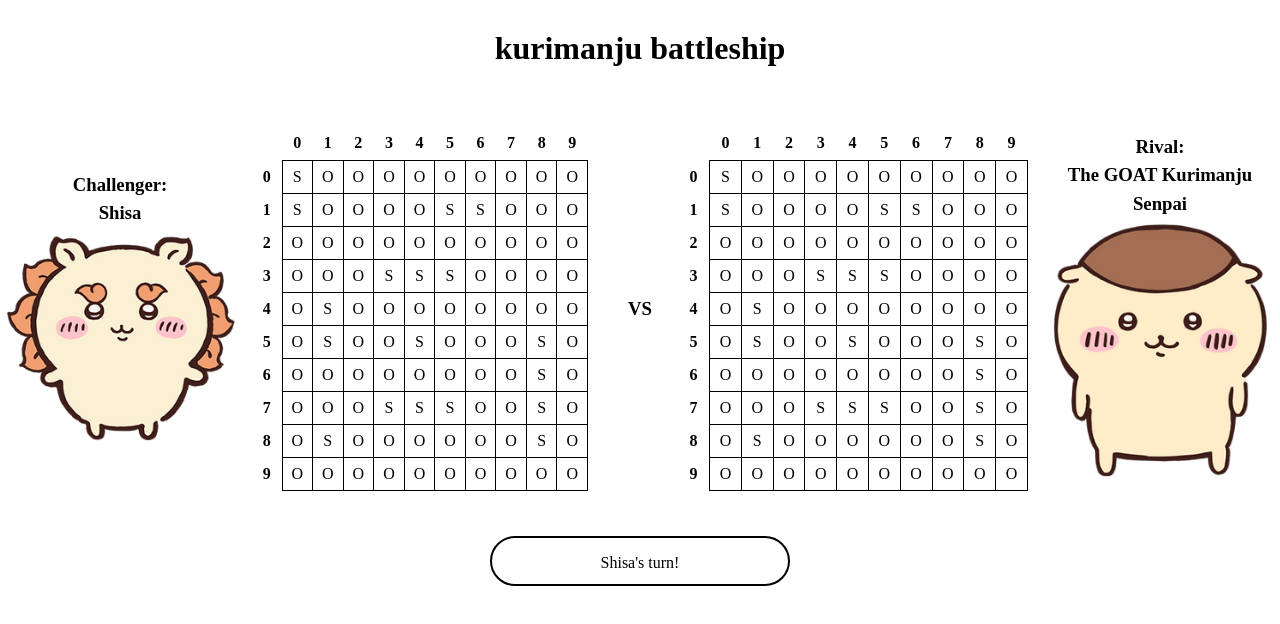
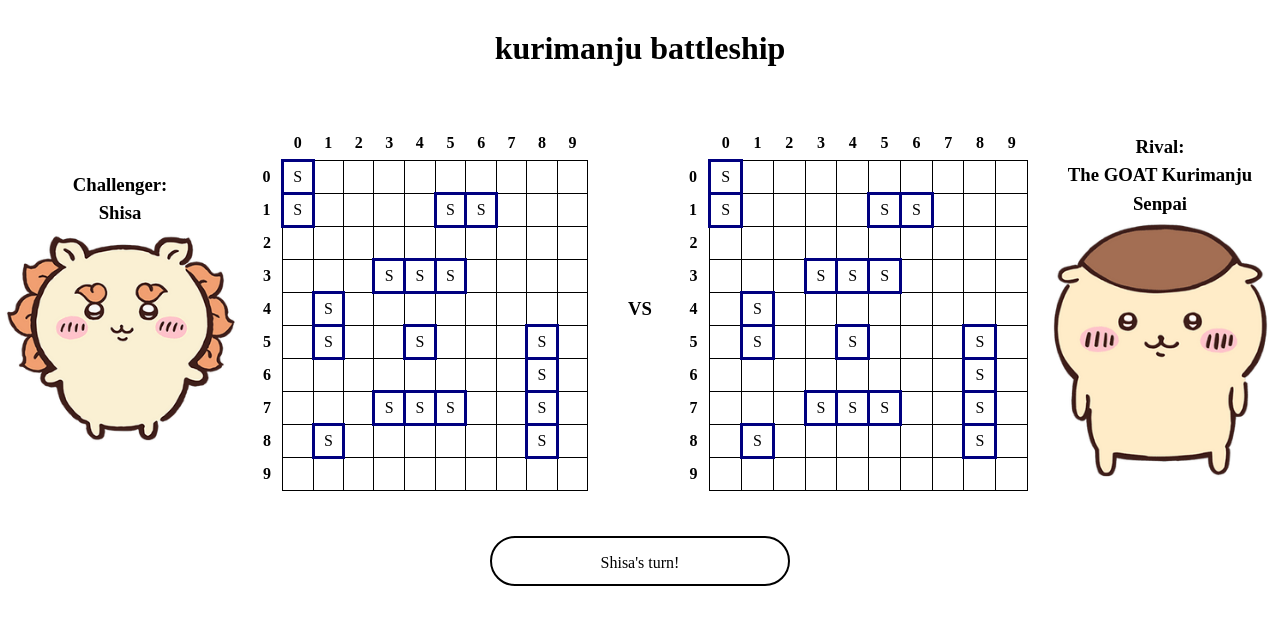
Before and after one commit to JellyRollJunior/kurimanju-battleship, a website built with webpack: page src/index.html in a window 1280 px wide. Built offline with nearby package versions, Linux system fonts and the light colour scheme.

Commit message:
feat: distinguish space with ships, missed attacks, and hit ships

```diff
--- a/src/styles.css
+++ b/src/styles.css
@@ -85,7 +85,20 @@ th {
   margin: 0;
 }
 
-td {
+td.hit {
+  border: 3px solid red;
+}
+
+td.ship {
+  border: 3px solid navy;
+}
+
+td.miss {
+  background-color: #bebebe;
+}
+
+td,
+td.unhit {
   border: 1px solid black;
 }
 
--- a/src/view/view.js
+++ b/src/view/view.js
@@ -15,7 +15,7 @@ const createTableData = (text, x, y) => {
     return td;
 };
 
-const getPlayerBoardToken = (cell) => {
+const getRivalBoardToken = (cell) => {
     if (cell.hasShip()) {
         if (cell.isHit()) {
             // cell hit and has ship
@@ -25,10 +25,27 @@ const getPlayerBoardToken = (cell) => {
         return 'S';
     } else if (cell.isHit()) {
         // cell hit and vacant
-        return 'X';
+        return '·';
     } else {
         // cell unhit
-        return 'O';
+        return '';
+    }
+};
+
+const getPlayerTokenStyling = (cell) => {
+    if (cell.hasShip()) {
+        if (cell.isHit()) {
+            // cell hit and has ship
+            return 'hit';
+        }
+        // cell has a ship
+        return 'ship';
+    } else if (cell.isHit()) {
+        // cell hit and vacant
+        return 'miss';
+    } else {
+        // cell unhit
+        return 'unhit';
     }
 };
 
@@ -64,10 +81,11 @@ const renderBoard = (boardElement, board, lastMoveX, lastMoveY) => {
         );
         row.forEach((cell, colIndex) => {
             const td = createTableData(
-                getPlayerBoardToken(cell),
+                getRivalBoardToken(cell),
                 colIndex,
                 rowIndex
             );
+            td.classList.add(getPlayerTokenStyling(cell));
             if (colIndex == lastMoveX && rowIndex == lastMoveY) {
                 td.classList.add('highlight')
             }
```
